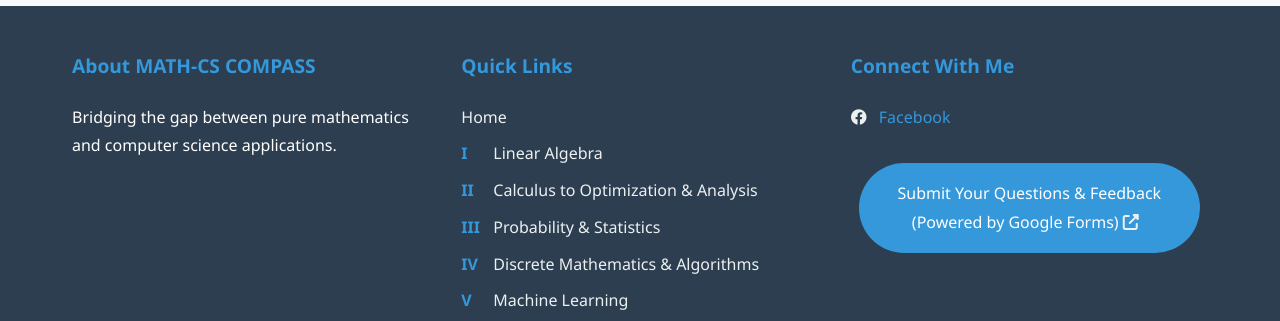
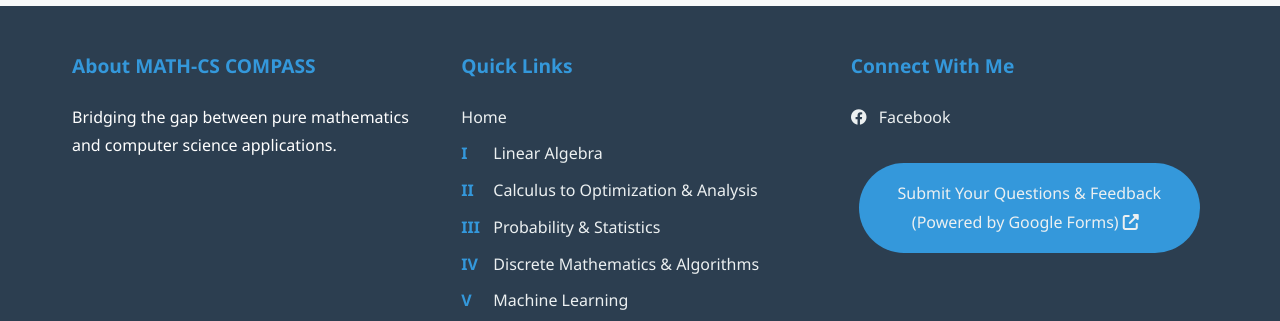
Before and after one commit to Yusukey01/yusukey01.github.io, a Jekyll site: the page built from index.html, in a window 1280 px wide and 1400 px high, scrolled down 1415 px. Shown: the part 936-1257 px from the top of the window. Built offline with Jekyll 4.4.1, drawn with Linux system fonts in a browser that asks for light colours.

```diff
--- a/css/styles.css
+++ b/css/styles.css
@@ -1235,6 +1235,16 @@
     color: #ecf0f1;
   }
 
+  .footer-links a span:not(.nav-number) {
+    color: #ecf0f1;
+  }
+
+  .footer-social a {
+      color: #ecf0f1; /* Ensure social links are white */
+      text-decoration: none;
+      transition: color var(--transition-normal);
+  }
+
   .footer-links .nav-number {
       font-weight: bold;
       color: var(--primary-color);
```
